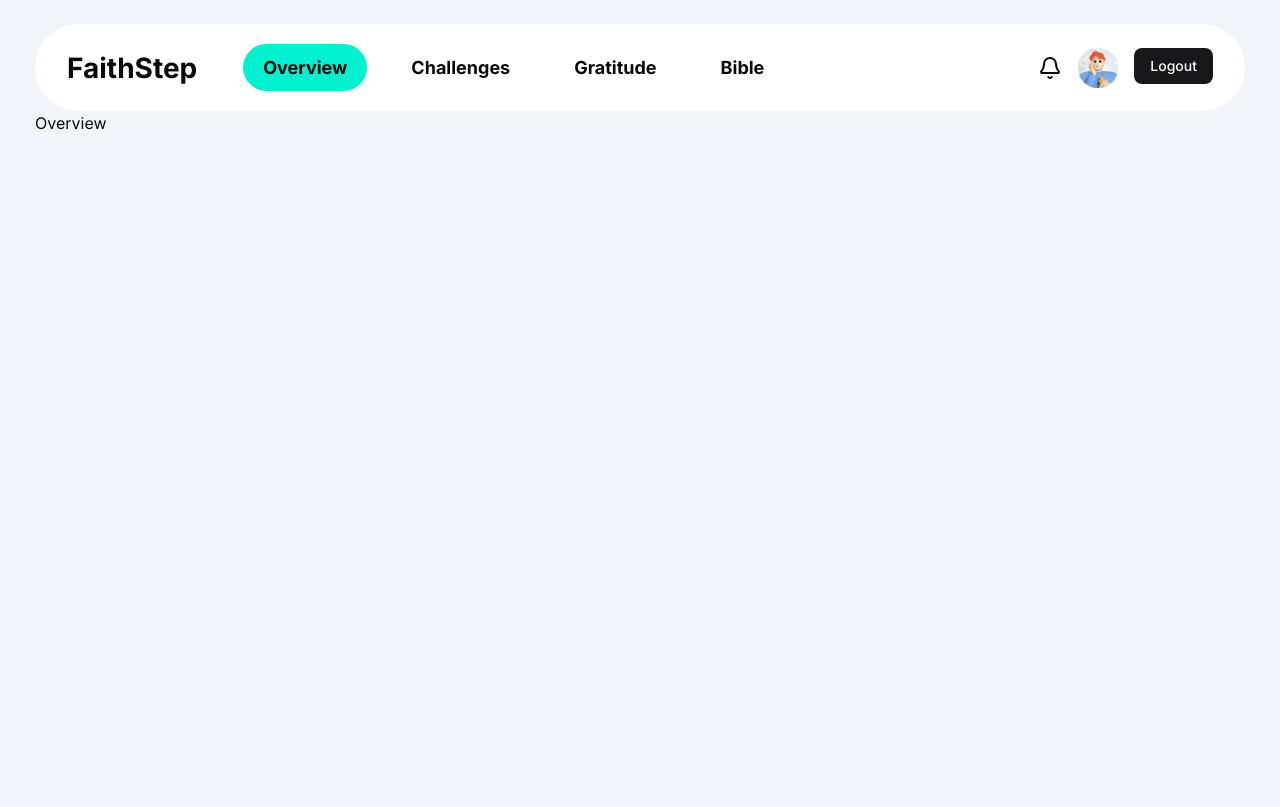
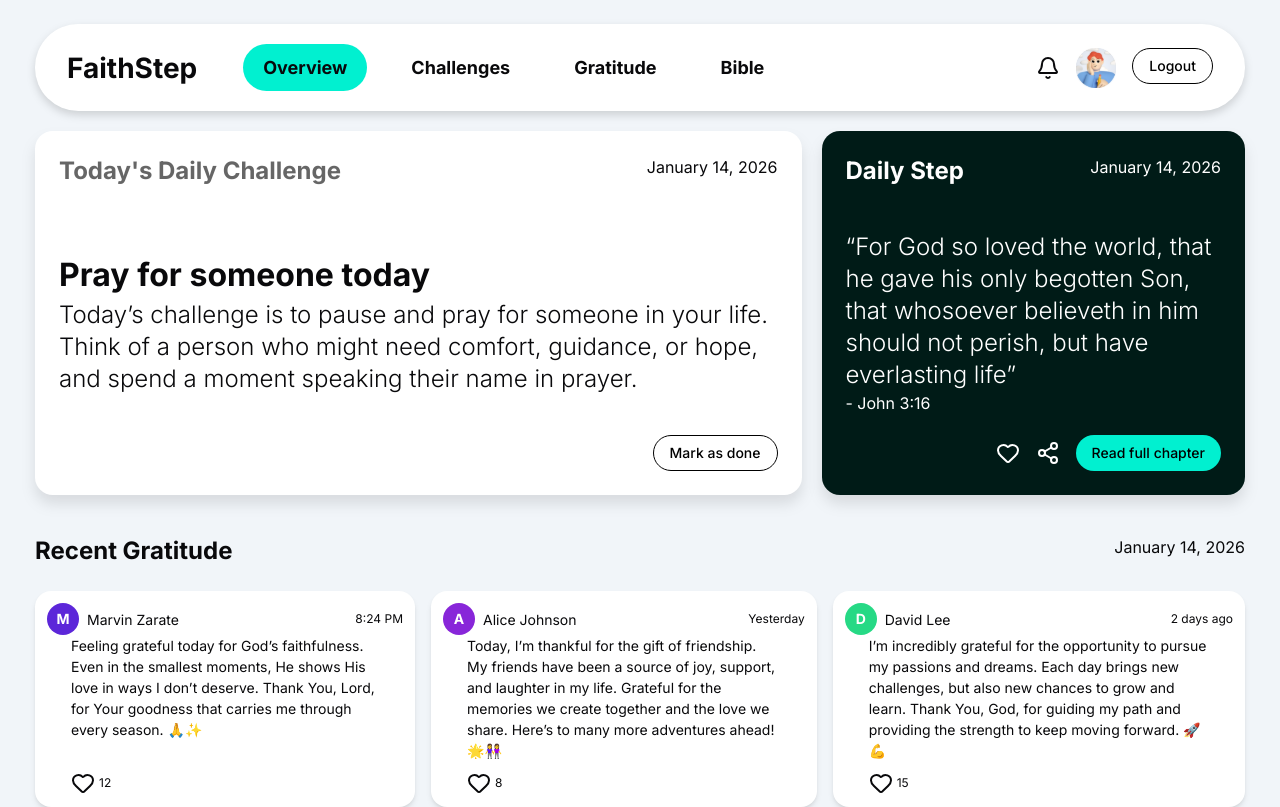
Before and after one commit to bettermarvz/faithstep, a Next.js app: page /overview in a window 1280 px wide. Built offline with nearby package versions, Linux system fonts and the light colour scheme; no server answers.

Commit message:
feat: daily step card

```diff
--- a/app/(app-pages)/overview/page.tsx
+++ b/app/(app-pages)/overview/page.tsx
@@ -1,7 +1,49 @@
+import DailyChallengeCard from "@/features/dailychallenge/component/DailyChallengeCard";
+import DailyStepCard from "@/features/dailystep/component/DailyStepCard";
+import GratitudeCard from "@/features/gratitudes/components/GratitudeCard";
 import React from "react";
 
 const Overview = () => {
-  return <div>Overview</div>;
+  return (
+    <>
+      <div className="flex gap-5">
+        <div className="w-[65%] flex-1">
+          <DailyChallengeCard />
+        </div>
+        <div className="w-[35%]">
+          <DailyStepCard />
+        </div>
+      </div>
+      <div className="mt-10">
+        <div className="flex justify-between min-h-[56px]">
+          <h1 className="font-bold text-2xl">Recent Gratitude</h1>
+          <p>January 14, 2026</p>
+        </div>
+
+        <div className="flex gap-4">
+          {/* make this as gratitude collection component with fetch limit */}
+          <GratitudeCard
+            name="Marvin Zarate"
+            message="Feeling grateful today for God’s faithfulness. Even in the smallest moments, He shows His love in ways I don’t deserve. Thank You, Lord, for Your goodness that carries me through every season. 🙏✨"
+            timePosted="8:24 PM"
+            reactions={12}
+          />
+          <GratitudeCard
+            name="Alice Johnson"
+            message="Today, I’m thankful for the gift of friendship. My friends have been a source of joy, support, and laughter in my life. Grateful for the memories we create together and the love we share. Here’s to many more adventures ahead! 🌟👭"
+            timePosted="Yesterday"
+            reactions={8}
+          />
+          <GratitudeCard
+            name="David Lee"
+            message="I’m incredibly grateful for the opportunity to pursue my passions and dreams. Each day brings new challenges, but also new chances to grow and learn. Thank You, God, for guiding my path and providing the strength to keep moving forward. 🚀💪"
+            timePosted="2 days ago"
+            reactions={15}
+          />
+        </div>
+      </div>
+    </>
+  );
 };
 
 export default Overview;
--- a/app/globals.css
+++ b/app/globals.css
@@ -132,5 +132,6 @@ body {
 @theme {
   --color-primary-500: #01F0D0;
   --color-primary-600: #01CFB4;
+  --color-primary-900: #001B17;
   --color-light-200: #F3F3F3;
 }
--- a/components/ui/button.tsx
+++ b/components/ui/button.tsx
@@ -5,11 +5,11 @@ import { cva, type VariantProps } from "class-variance-authority"
 import { cn } from "@/lib/utils"
 
 const buttonVariants = cva(
-  "inline-flex items-center justify-center gap-2 whitespace-nowrap rounded-md text-sm font-medium transition-all disabled:pointer-events-none disabled:opacity-50 [&_svg]:pointer-events-none [&_svg:not([class*='size-'])]:size-4 shrink-0 [&_svg]:shrink-0 outline-none focus-visible:border-ring focus-visible:ring-ring/50 focus-visible:ring-[3px] aria-invalid:ring-destructive/20 dark:aria-invalid:ring-destructive/40 aria-invalid:border-destructive",
+  "cursor-pointer inline-flex items-center justify-center gap-2 whitespace-nowrap rounded-[100px] text-sm font-medium transition-all disabled:pointer-events-none disabled:opacity-50 [&_svg]:pointer-events-none [&_svg:not([class*='size-'])]:size-4 shrink-0 [&_svg]:shrink-0 outline-none focus-visible:border-ring focus-visible:ring-ring/50 focus-visible:ring-[3px] aria-invalid:ring-destructive/20 dark:aria-invalid:ring-destructive/40 aria-invalid:border-destructive",
   {
     variants: {
       variant: {
-        default: "bg-primary text-primary-foreground hover:bg-primary/90",
+        default: " text-black border border-black",
         destructive:
           "bg-destructive text-white hover:bg-destructive/90 focus-visible:ring-destructive/20 dark:focus-visible:ring-destructive/40 dark:bg-destructive/60",
         outline:
@@ -19,11 +19,12 @@ const buttonVariants = cva(
         ghost:
           "hover:bg-accent hover:text-accent-foreground dark:hover:bg-accent/50",
         link: "text-primary underline-offset-4 hover:underline",
+        primary: "bg-primary-500 text-black hover:bg-primary-500/80",
       },
       size: {
         default: "h-9 px-4 py-2 has-[>svg]:px-3",
-        sm: "h-8 rounded-md gap-1.5 px-3 has-[>svg]:px-2.5",
-        lg: "h-10 rounded-md px-6 has-[>svg]:px-4",
+        sm: "h-8gap-1.5 px-3 has-[>svg]:px-2.5",
+        lg: "h-10 px-6 has-[>svg]:px-4",
         icon: "size-9",
         "icon-sm": "size-8",
         "icon-lg": "size-10",
@@ -34,7 +35,7 @@ const buttonVariants = cva(
       size: "default",
     },
   }
-)
+);
 
 function Button({
   className,
--- /dev/null
+++ b/features/dailychallenge/component/DailyChallengeCard.tsx
@@ -0,0 +1,28 @@
+import { Button } from "@/components/ui/button";
+import React from "react";
+
+const DailyChallengeCard = () => {
+  return (
+    <div className="flex flex-col bg-white drop-shadow-xl  p-6 gap-5 rounded-2xl h-full justify-between">
+      <div className="flex justify-between min-h-[56px]">
+        <h1 className="font-bold text-2xl text-black/60">
+          {`Today's Daily Challenge`}
+        </h1>
+        <p>January 14, 2026</p>
+      </div>
+      <div className="flex flex-col">
+        <h2 className="text-[32px] font-bold">Pray for someone today</h2>
+        <p className="text-2xl font-light">
+          Today’s challenge is to pause and pray for someone in your life. Think
+          of a person who might need comfort, guidance, or hope, and spend a
+          moment speaking their name in prayer.
+        </p>
+      </div>
+      <div className="flex justify-end">
+        <Button>Mark as done</Button>
+      </div>
+    </div>
+  );
+};
+
+export default DailyChallengeCard;
--- /dev/null
+++ b/features/dailystep/component/DailyStepCard.tsx
@@ -0,0 +1,33 @@
+import { Button } from "@/components/ui/button";
+import { Heart, Share2 } from "lucide-react";
+import React from "react";
+
+const DailyStepCard = () => {
+  return (
+    <div className="flex flex-col bg-primary-900 text-white p-6 gap-5 rounded-2xl drop-shadow-xl justify-between">
+      <div className="flex justify-between min-h-[56px]">
+        <h1 className="font-bold text-2xl">Daily Step</h1>
+        <p>January 14, 2026</p>
+      </div>
+      <div className="flex flex-col">
+        <p className="text-2xl font-light">
+          “For God so loved the world, that he gave his only begotten Son, that
+          whosoever believeth in him should not perish, but have everlasting
+          life”
+        </p>
+        <p>- John 3:16</p>
+      </div>
+      <div className="flex justify-end gap-4">
+        <button>
+          <Heart />
+        </button>
+        <button>
+          <Share2 />
+        </button>
+        <Button variant="primary">Read full chapter</Button>
+      </div>
+    </div>
+  );
+};
+
+export default DailyStepCard;
--- a/features/gratitudes/components/GratitudeCard.tsx
+++ b/features/gratitudes/components/GratitudeCard.tsx
@@ -16,7 +16,7 @@ const GratitudeCard = ({
   isDidReact?: boolean;
 }) => {
   return (
-    <div className="bg-white rounded-[16px] p-3 flex flex-col gap-[10px] shadow-md min-w-[400px] justify-between">
+    <div className="bg-white rounded-[16px] p-3 flex flex-col gap-[10px] shadow-md min-w-[380px] justify-between">
       <div className="flex flex-col">
         <div className="flex justify-between items-center">
           <div className="flex gap-2 items-center">
--- a/features/navigation/components/NavigationBar.tsx
+++ b/features/navigation/components/NavigationBar.tsx
@@ -11,7 +11,7 @@ import { useRouter } from "next/navigation";
 const NavigationBar = ({ menuItems }: { menuItems: MenuItem[] }) => {
   const route = useRouter();
   return (
-    <header className="flex justify-between items-center px-8 py-5 rounded-full bg-white drop-shadow-lg drop-shadow-gray-100">
+    <header className="flex justify-between items-center px-8 py-5 rounded-full bg-white drop-shadow-lg mb-5">
       <div className="flex space-x-[46px] items-center">
         <NavigationLogo />
         <NavigationMenu items={menuItems} />
```
Also changed, not shown: features/dailychallenge/api.ts (added), features/dailychallenge/type.tsx (added).
